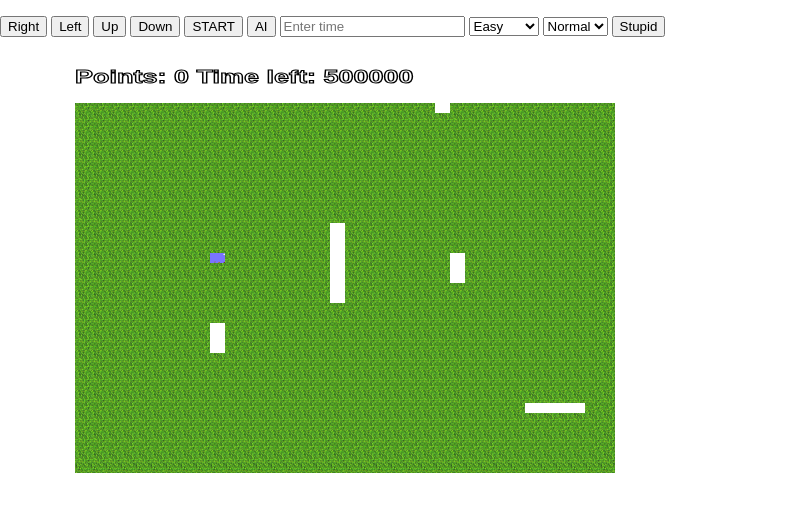
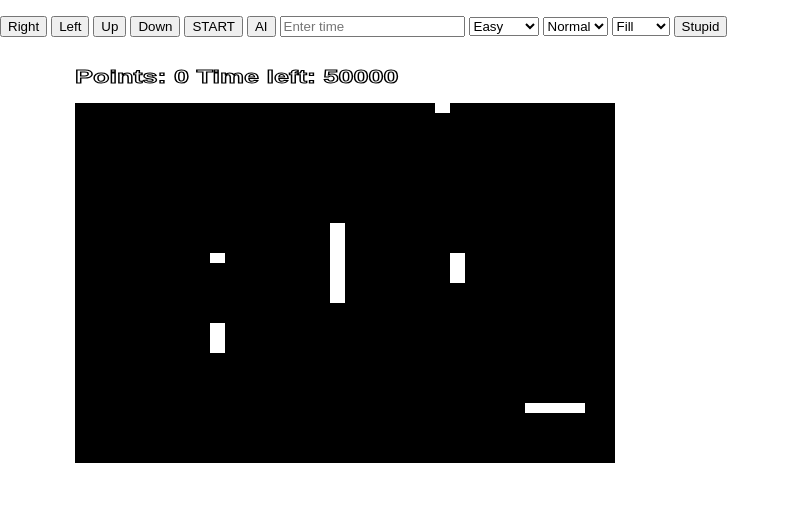
Before and after one commit to JKRuigu/snake_game, a plain HTML site: page index.html in a window 1280 px wide. Shown: the whole page, without its empty margins (0-790 px from the left). Drawn offline with Linux system fonts and the light colour scheme.

Commit message:
Added change background option

```diff
--- a/index.html
+++ b/index.html
@@ -35,6 +35,10 @@
       <option value="0">Normal</option>
       <option value="1">block</option>
     </select>
+    <select onchange="selectBackground(value);">
+      <option value="0">Fill</option>
+      <option value="1">Grass</option>
+    </select>
     <button id="typeAi" onclick="selectTypeAi()">Stupid</button>
 	</p>
 
--- a/js/display.js
+++ b/js/display.js
@@ -11,12 +11,17 @@ displayBlocks =()=>{
 
 //DISPLAY SNAKE IN THE SCREEN;
 displaySnake = (x,y,sizeX,sizeY,data)=>{
+	// console.log(selectBackground)
 	// console.log()
-	let len = treasure.length;
-	for (var i = m; i <=(maxX+10); i+=10) {
-		for (var j = m; j <=(maxX+10); j+=20) {
-			ctx.drawImage(img2, 200,200,50,50,i,j,10,20);
+		let len = treasure.length;
+	if (background == 1) {
+		for (var i = m; i <=(maxX+10); i+=10) {
+			for (var j = m; j <=(maxX+10); j+=20) {
+				ctx.drawImage(img2, 200,200,50,50,i,j,10,20);
+			}
 		}
+	}else{
+		ctx.fillRect(m,m,(maxX-m)+20,(maxY-m)+20);
 	}
 
 	if(len !=0 && treasure[0].isFound == false) {
@@ -24,8 +29,11 @@ displaySnake = (x,y,sizeX,sizeY,data)=>{
 		ctx.clearRect(treasure[0].x,treasure[0].y,sizeX,sizeY);
 	}
 	for(i=0; i<size; i++){
-		if (snakeType == 0) {
-			// ctx.clearRect(data[i].x,data[i].y,sizeX,sizeY);
+		ctx.clearRect(data[i].x,data[i].y,sizeX,sizeY);
+
+		if (background == 0) {
+			ctx.clearRect(data[i].x,data[i].y,sizeX,sizeY);
+		}else if(snakeType == 0 && background == 1){
 			ctx.drawImage(img, 100,100,700,500,data[i].x,data[i].y,sizeX,(sizeY));
 		}else{
 			ctx.drawImage(img, 100,580,1000,1000,data[i].x,data[i].y,sizeX,(sizeY));
--- a/js/engine.js
+++ b/js/engine.js
@@ -24,6 +24,7 @@ start =()=>{
 			isOver = col(myTimer,currentMove,blocks,data)
 			if(!isPlaying || isOver){
 				clearInterval(myTimer);
+				displayGameOver();
 			}
 			// console.log("HEY!")
 			interval++;
@@ -56,7 +57,7 @@ start =()=>{
 		if (isPaused) {
 
 		}
-		displayGameOver();
+		// displayGameOver();
 		clearInterval(myTimer);
 		isPaused = false;
 		isPlaying =false;
--- a/js/initGame.js
+++ b/js/initGame.js
@@ -14,11 +14,20 @@ img2.src = "./imgs/grass_15.png";
 
 displayBackGround = ()=>{
 	img2.onload=function() {
+
+	if (selectBackground == 1) {
+		let len = treasure.length;
 		for (var i = m; i <=(maxX+10); i+=10) {
-			for (var j = m; j <=(maxX+10); j+=10) {
-				ctx.drawImage(img2, 10,10,50,50,i,j,10,20);
+			for (var j = m; j <=(maxX+10); j+=20) {
+				ctx.drawImage(img2, 200,200,50,50,i,j,10,20);
 			}
-		}									//pos//size
+		}
+	}else{
+			ctx.fillRect(m,m,(maxX-m)+20,(maxY-m)+20);
+	}
+
+
+						//pos//size
 	    	// ctx.drawImage(img, 1,2,3, 4,5,6, 7,8);
 	// BLOCK;
 	// ctx.drawImage(img, 100,580,100,400,50,50,10,20);
@@ -36,7 +45,11 @@ displayBackGround = ()=>{
 displayBackGround();
 
 restoreBlackGround =(x,y,sizeX,sizeY)=>{
-	ctx.drawImage(img, 10,10,50,50,x,y,sizeX,sizeY);
+	if (selectBackground ==1) {
+		ctx.drawImage(img, 10,10,50,50,x,y,sizeX,sizeY);
+	}else{
+		ctx.fillRect(m,m,(maxX-m),(maxY-m));
+	}
 }
 
 //INTIALIZE THE GAME;
--- a/js/main.js
+++ b/js/main.js
@@ -28,7 +28,7 @@ var interval =0; //many of time the game refreshes;
 var points = 0; //score;
 var pointsArr =[]; //store points to help in calculating average performance of the game;
 var isPlay = false;
-var timer = 500000; //duration of the game;
+var timer = 50000; //duration of the game;
 var isAI = true; //TRUE for manual FALSE for AI;
 var userTime = 0; //user input time used only if its greater than speed;
 var easy = 200;
@@ -47,6 +47,8 @@ var isOver = false;
 var myTimer;
 var isPaused = false;
 var aiType = 0;
+var background = 0;
+
 // [{"x":}]
 for (var i = 170; i < 250; i+=10) {
 	// console.log(i)
@@ -108,9 +110,14 @@ addTime = ()=>{
 	}
 }
 
+selectBackground = value =>{
+	background = value;
+	displaySnake(x,y,sizeX,sizeY,data);
+}
 
 selectLevel = value =>{
 	speed = value;
+	// console.log(speed);
 }
 
 selectTypeAi = () =>{
```
